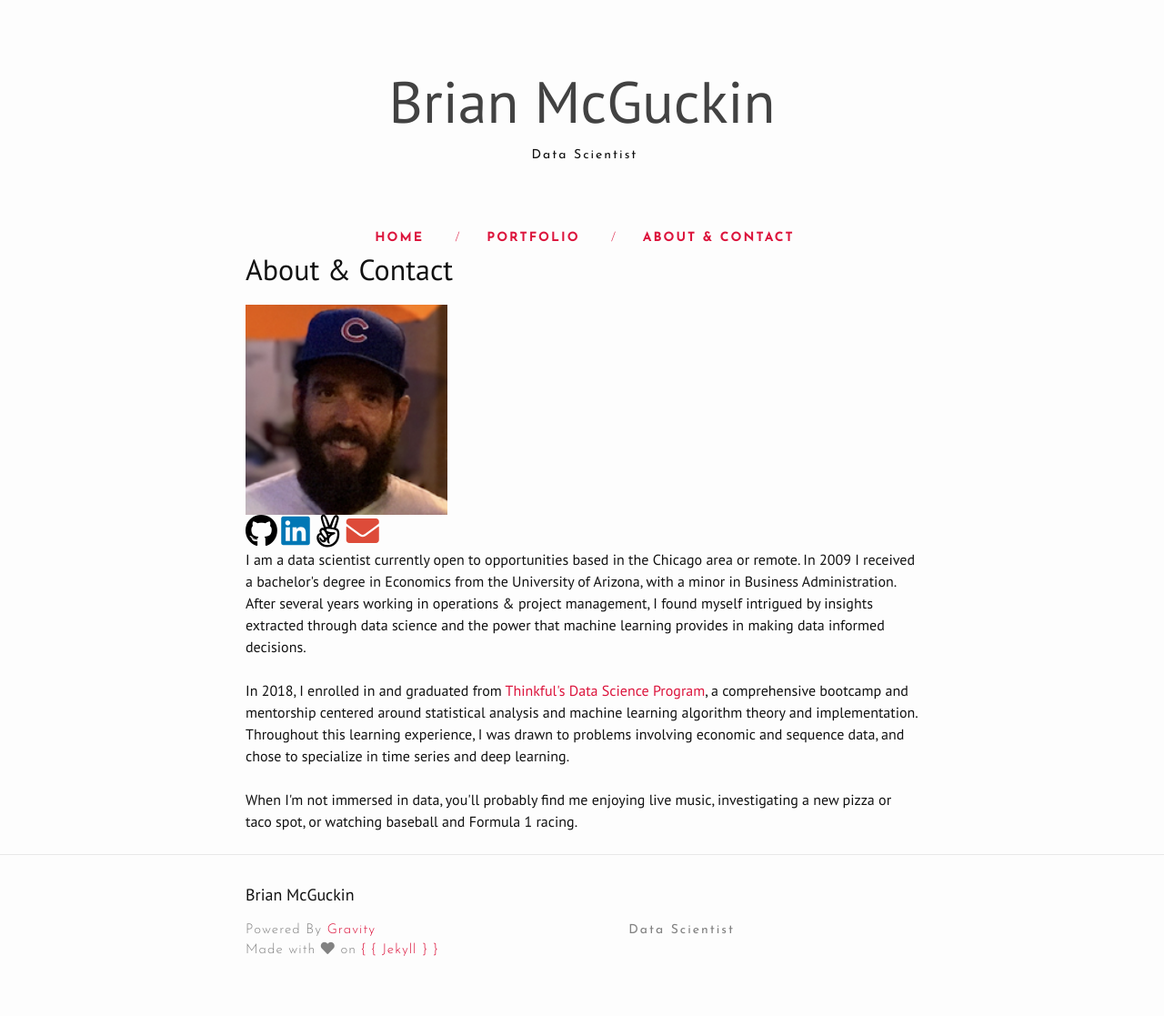
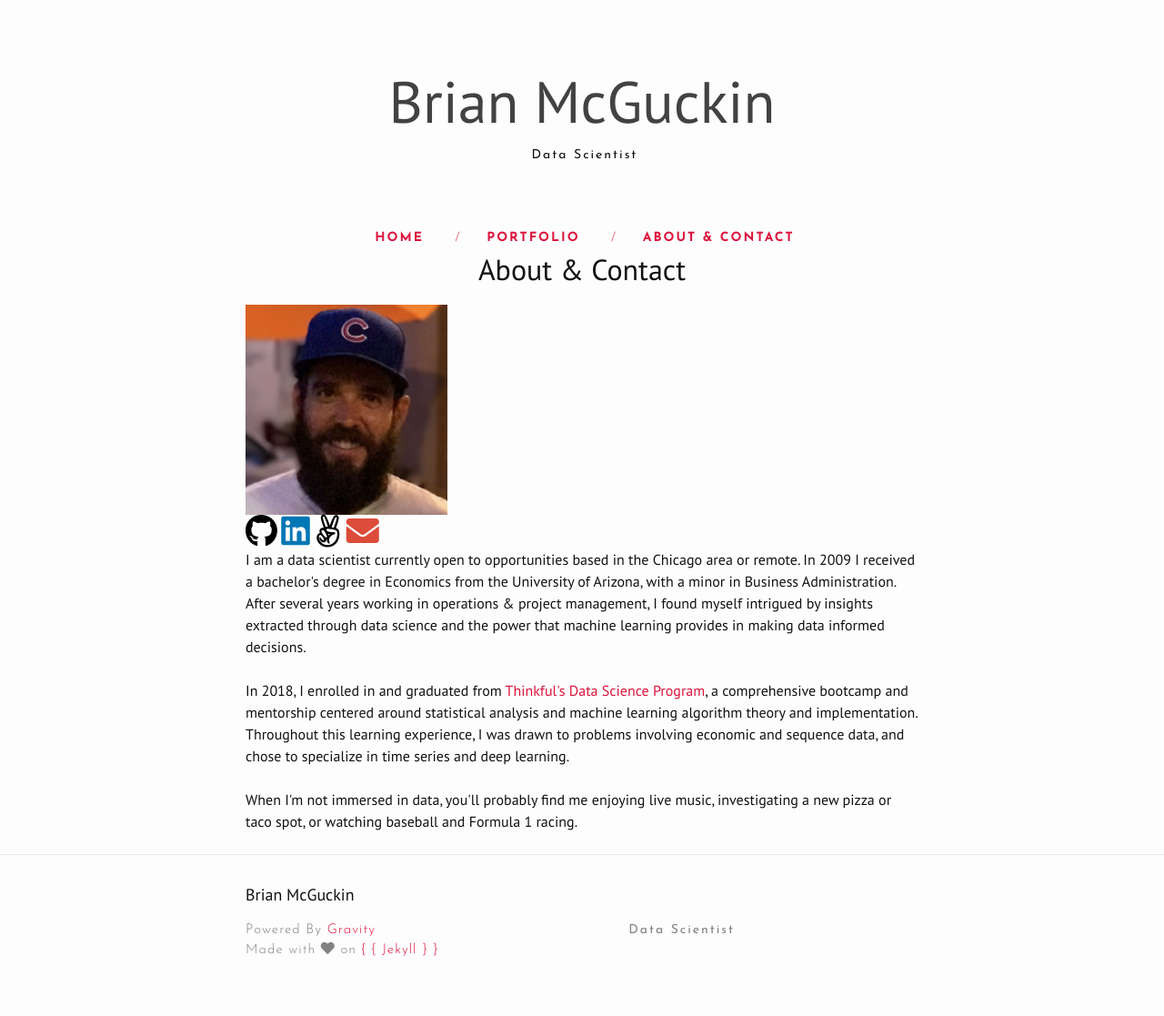
Before and after one commit to brianmcguckin/brianmcguckin.github.io, a Jekyll site: the page built from about.md, in a window 1280 px wide. Shown: the whole page at 91% size. Built offline with Jekyll 4.4.1, drawn with Linux system fonts in a browser that asks for light colours; nearby versions of some CDN libraries.

Commit message:
about page center

```diff
--- a/about.md
+++ b/about.md
@@ -6,9 +6,10 @@ tagline: "Brian McGuckin: About & Contact"
 order: 2
 ---
 <head>
-<h1>About & Contact</h1>
+<h1 style="text-align:center">About & Contact</h1>
 <link rel="stylesheet" href="https://use.fontawesome.com/releases/v5.4.2/css/all.css">
 </head>
+
 <body>
 <img src="https://raw.githubusercontent.com/brianmcguckin/brianmcguckin.github.io/master/images/brian.png" width="30%" align="middle"><br>
 <a href="https://github.com/brianmcguckin">
```
